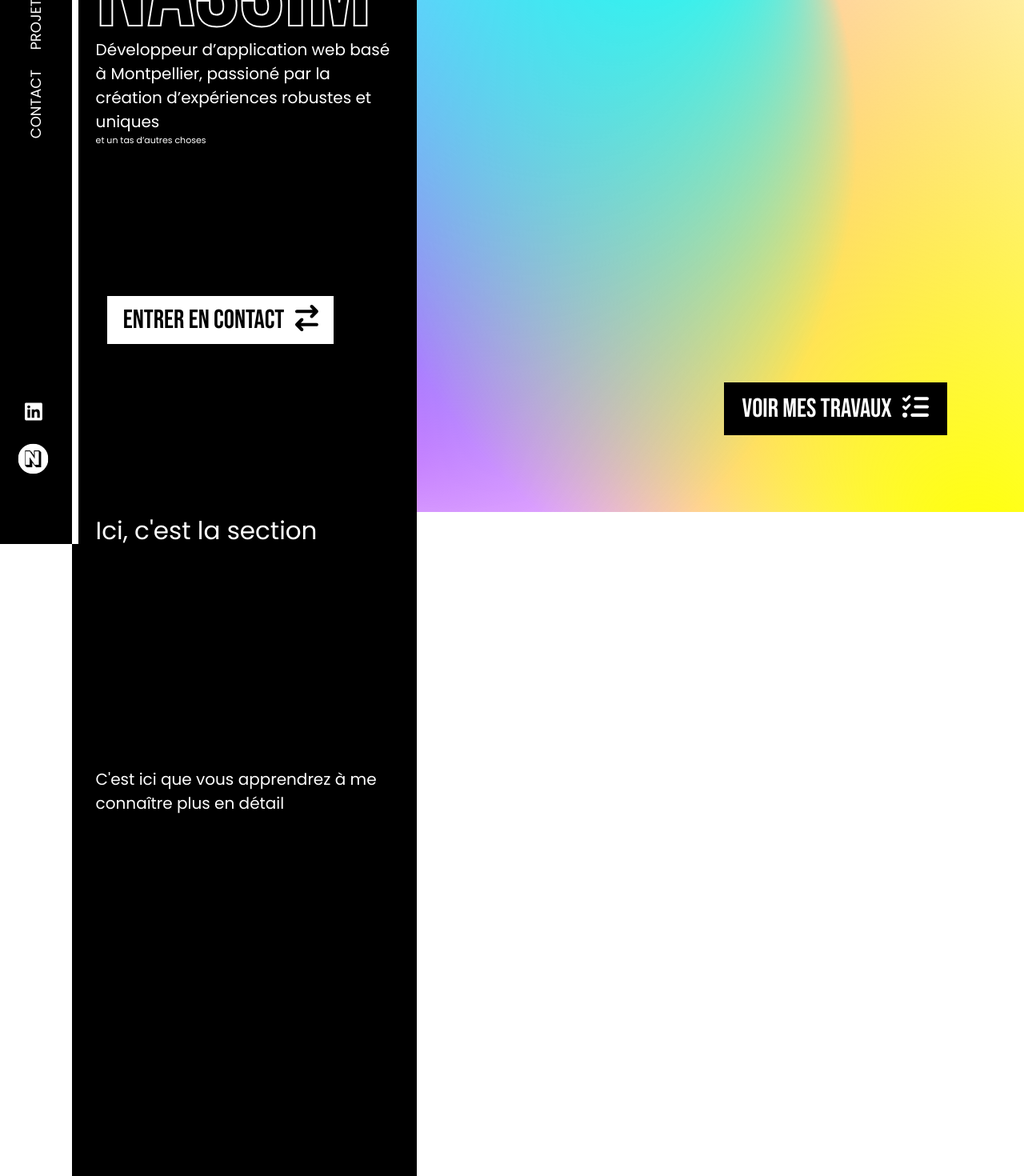
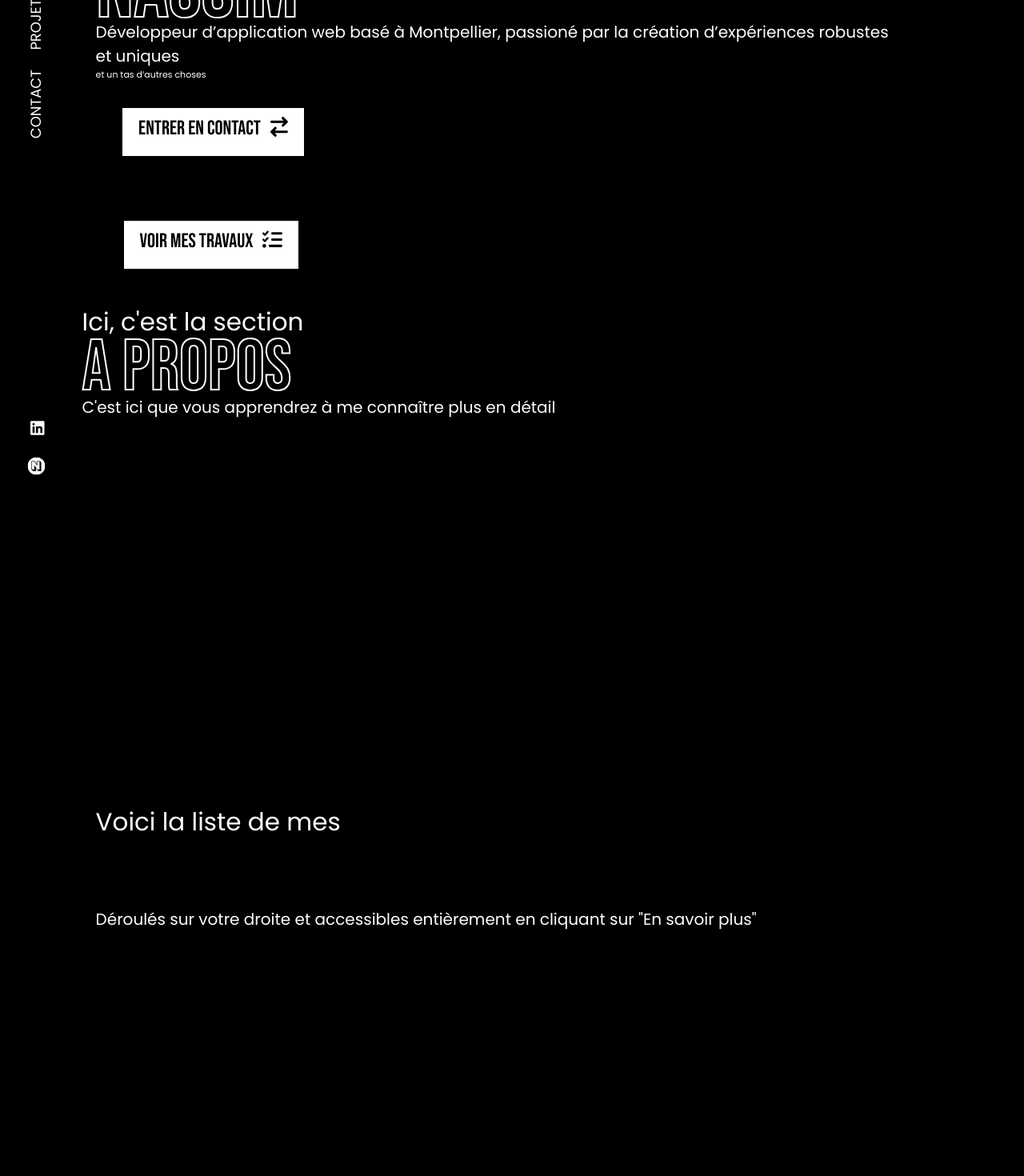
Before and after one commit to FHJ1969/portfolio-react, a React (Vite) app: page / in a window 1280 px wide. Shown: the part 160-1630 px from the top of the page at 80% size. Built offline with nearby package versions, Linux system fonts and the light colour scheme.

Commit message:
responsive mobile fini, responsive tablette dégueulasse

```diff
--- a/src/components/About/about.scss
+++ b/src/components/About/about.scss
@@ -8,7 +8,7 @@
   padding: 10px 20px;
   transition: 250ms ease-in-out;
   flex-wrap: nowrap;
-  @media (max-width: 600px) {
+  @media (max-width: 1350px) {
     font-size: 25px;
   }
 }
@@ -27,7 +27,7 @@
     transform: scale(0.97) !important;
     opacity: 0.8 !important;
   }
-  @media (max-width: 600px) {
+  @media (max-width: 1350px) {
     border: 3px solid white;
   }
 }
@@ -41,19 +41,20 @@ p{
   width: 100%;
   background-color: transparent;
   height: 100vh;
-  @media (max-width: 600px) {
+  @media (max-width: 1350px) {
     flex-direction: column;
-    height: 160vh;
+    height: auto;
     background-color: black;
     width: 81%;
   }
   .aboutContainer__CTA{
     margin-left: 7%;
-    padding:  0 30px 270px 30px;
+    padding:  270px 30px 270px 30px;
     width: 29%;
     background-color: black;
-    @media (max-width: 600px){
+    @media (max-width: 1350px){
       width: 100%;
+      padding:  0 30px 270px 30px;
     }
     .aboutContainer__CTA--title1{
       display: inline-block;
@@ -62,11 +63,11 @@ p{
       font-family: "Bebas Neue", sans-serif;
       -webkit-text-stroke: 2px white;
       color: black;
-      @media (max-width:1600px){
+      @media (max-width:1650px){
         font-size: 130px;
         margin: 10px 0 -20px;
       }
-      @media (max-width: 600px) {
+      @media (max-width: 1350px) {
         font-size: 90px;
       }
     }
@@ -89,6 +90,9 @@ p{
         color: white;
         background-color: black;
         border: 3px solid white;
+      }
+      @media (max-width: 1350px) {
+        display: none;
       }
     }
   }
@@ -121,9 +125,10 @@ p{
     width: 50%;
     height: 400px;
     font-family: "Poppins", sans-serif;
-    @media (max-width: 600px) {
+    @media (max-width: 1350px) {
       width: 100%;
-      margin: -150px 0 0 15%;
+      margin: -180px 0 -180px 15%;
+      height: 300px;
     }
 
     &--big {
@@ -159,7 +164,7 @@ p{
     &--card-text {
       margin: 0;
       color: white;
-      @media (max-width: 600px) {
+      @media (max-width: 1350px) {
         text-align: left;
         margin: -6px;
       }
@@ -167,7 +172,7 @@ p{
 
     &--card-icon {
       color: white;
-      @media (max-width: 600px) {
+      @media (max-width: 1350px) {
         display: none;
       }
     }
--- a/src/components/About/modal.scss
+++ b/src/components/About/modal.scss
@@ -18,7 +18,7 @@
   max-width: 80%;
   position: relative;
   box-shadow: 0 5px 15px rgba(0, 0, 0, 0.3);
-  @media (max-width: 600px) {
+  @media (max-width: 1350px) {
     max-width: 40%;
   }
 }
--- a/src/components/Background/background.scss
+++ b/src/components/Background/background.scss
@@ -7,7 +7,7 @@
   height: 100vh;
   z-index: -1;
   overflow: hidden;
-  @media (max-width: 600px) {
+  @media (max-width: 1350px) {
    display: none;
   }
 }
--- a/src/components/Contact/contact.jsx
+++ b/src/components/Contact/contact.jsx
@@ -5,10 +5,10 @@ function Contact() {
         <>
             <div id="contact" className="contactContainer">
                 <div className="contactContainer__CTA">
-                    <p className="contactContainer__CTA--title2">Et enfin pour me</p>
-                    <p className="contactContainer__CTA--title1" data-aos="zoom-in">CONTACTER</p>
+                    <p className="contactContainer__CTA--title2">Et enfin, ma section</p>
+                    <p className="contactContainer__CTA--title1" data-aos="zoom-in">CONTACT</p>
                     <p className="contactContainer__CTA--title3">
-                        Vous pouvez le faire en complétant et en m'envoyant le formulaire fourni sur votre droite :)
+                        Vous pouvez ici me contacter en complétant et en m'envoyant le formulaire fourni sur votre droite :)
                     </p>
                 </div>
 
--- a/src/components/Contact/contact.scss
+++ b/src/components/Contact/contact.scss
@@ -20,12 +20,12 @@ p {
   background-color: transparent;
   height: 100vh;
 
-  @media (max-width:1600px) {
+  @media (max-width:1650px) {
     height: 130vh;
   }
-  @media (max-width: 600px) {
+  @media (max-width: 1350px) {
     flex-direction: column;
-    height: 90vh;
+    height: auto;
   }
 
   .contactContainer__CTA {
@@ -33,8 +33,9 @@ p {
     padding: 270px 30px;
     width: 29%;
     background-color: black;
-    @media (max-width: 600px) {
+    @media (max-width: 1350px) {
       width: 80%;
+      padding: 270px 30px 0 30px;
     }
 
     .contactContainer__CTA--title1 {
@@ -44,8 +45,8 @@ p {
       font-family: "Bebas Neue", sans-serif;
       -webkit-text-stroke: 2px white;
       color: black;
-      @media (max-width: 1600px) {
-        font-size: 100px;
+      @media (max-width: 1650px) {
+        font-size: 90px;
       }
     }
 
@@ -73,7 +74,7 @@ p {
     margin: 150px auto;
     width: 400px;
     height: fit-content;
-    @media (max-width: 600px) {
+    @media (max-width: 1350px) {
       width: 60%;
       padding: -120px 0 0 40px;
     }
@@ -81,6 +82,9 @@ p {
     &--title {
       font-family: "Bebas Neue", sans-serif;
       font-size: 39px;
+      @media (max-width: 1350px) {
+        font-size: 31px;
+      }
     }
 
     &--underTitle {
--- a/src/components/Landing/landing.scss
+++ b/src/components/Landing/landing.scss
@@ -9,7 +9,7 @@
   padding: 10px 20px;
   transition: background-color 250ms ease-in-out;
   flex-wrap: nowrap;
-  @media (max-width: 600px) {
+  @media (max-width: 1350px) {
     font-size: 25px;
   }
 }
@@ -23,19 +23,20 @@ p{
   width: 100%;
   background-color: transparent;
   height: 100vh;
-  @media (max-width: 600px) {
+  @media (max-width: 1350px) {
     flex-direction: column;
-    height: 95vh;
+    height: auto;
+    margin-bottom: 40px;
   }
   .landingContainer__CTA{
     margin-left: 7%;
     padding: 250px 30px;
     width: 29%;
     background-color: black;
-    @media (max-width: 1600px) {
+    @media (max-width: 1650px) {
       padding: 30px;
     }
-    @media (max-width: 600px){
+    @media (max-width: 1350px){
       padding: 55px 30px;
       width: 79.5%;
     }
@@ -46,11 +47,11 @@ p{
       font-family: "Bebas Neue", sans-serif;
       -webkit-text-stroke: 2px white;
       color: black;
-      @media (max-width:1600px){
+      @media (max-width:1650px){
         font-size: 150px;
         margin: 10px 0 -30px;
       }
-      @media (max-width: 600px) {
+      @media (max-width: 1350px) {
         font-size: 110px;
       }
     }
@@ -63,7 +64,7 @@ p{
       font-family: "Poppins", sans-serif;
       display: inline-block;
       font-size: 20px;
-      @media (max-width: 600px) {
+      @media (max-width: 1350px) {
         margin-right: 20px;
       }
     }
@@ -77,8 +78,8 @@ p{
       color: black;
       border: 3px solid black;
       background-color: white;
-      @media (max-width:600px){
-        margin-top: 80px;
+      @media (max-width: 1350px){
+        margin: 30px 0 20px 3%;
       }
       &:hover{
         color: white;
@@ -94,11 +95,12 @@ p{
     align-items: flex-end;
     flex-grow: 1;
     margin: 0;
-    @media (max-width: 600px) {
-      justify-content: center;
-      align-items: center;
+    @media (max-width: 1350px) {
+      padding-left: 40px;
+      justify-content: left;
+      align-items: flex-start;
       background-color: black;
-      flex-grow: -1;
+      flex-grow: 0;
     }
     .landingContainer__works--link{
       @include linkButton();
@@ -111,8 +113,8 @@ p{
         background-color: transparent;
         border: 3px solid black;
       }
-      @media (max-width:600px) {
-        margin: 0 0 180px 0;
+      @media (max-width: 1350px) {
+        margin: 0 0 0 9%;
         background-color: white;
         color: black;
         &:hover{
--- a/src/components/Navbar/navbar.scss
+++ b/src/components/Navbar/navbar.scss
@@ -11,7 +11,7 @@
   position: fixed;
   top: 0;
   left: 0;
-  @media (max-width: 600px) {
+  @media (max-width: 1350px) {
     border-right: none;
   }
 
@@ -58,7 +58,7 @@
       transform: scale(1.3);
       opacity: 0.8;
     }
-    @media (max-width:600px) {
+    @media (max-width: 1350px) {
       font-size: 20px;
       margin-left: 8px;
     }
@@ -75,7 +75,7 @@
   .logo_nassim{
     width: 43px;
     margin-left: -6px;
-    @media (max-width: 600px) {
+    @media (max-width: 1350px) {
       width: 25px;
     }
   }
--- a/src/components/Projects/projects.scss
+++ b/src/components/Projects/projects.scss
@@ -9,7 +9,7 @@
   padding: 10px 20px;
   transition: 250ms ease-in-out;
   flex-wrap: nowrap;
-  @media (max-width: 600px) {
+  @media (max-width: 1350px) {
     font-size: 25px;
   }
 }
@@ -24,10 +24,9 @@ p{
   background-color: transparent;
   height: 100vh;
   @media (max-width: 1800px) {
-    height: 280vh;
+    height: auto;
   }
-  @media (max-width: 600px) {
-    height: 250vh;
+  @media (max-width: 1350px) {
     flex-direction: column;
   }
   .projectContainer__CTA{
@@ -35,7 +34,7 @@ p{
     padding: 270px 30px;
     width: 29%;
     background-color: black;
-    @media (max-width: 600px){
+    @media (max-width: 1350px){
       width: 80%;
       padding : -100px 30px 270px 30px;
     }
@@ -46,10 +45,10 @@ p{
       font-family: "Bebas Neue", sans-serif;
       -webkit-text-stroke: 2px white;
       color: black;
-      @media (max-width: 1600px) {
+      @media (max-width: 1650px) {
         font-size: 120px
       }
-      @media (max-width: 600px) {
+      @media (max-width: 1350px) {
         font-size: 90px;
         margin: 20px 0 -15px;
       }
@@ -73,6 +72,9 @@ p{
         color: white;
         background-color: black;
         border: 3px solid white;
+      }
+      @media (max-width: 1350px) {
+        margin: 50px 0 20px 3%;
       }
     }
   }
@@ -105,9 +107,9 @@ p{
   width: 45%;
   padding: 20px;
   margin: 110px 5% 0;
-  @media (max-width: 600px) {
+  @media (max-width: 1350px) {
     width: 80%;
-    margin: -260px 5% 0;
+    margin: -260px 5% -200px;
   }
 }
 
@@ -123,7 +125,7 @@ p{
   color: white;
   cursor: pointer;
   transition: transform 0.2s;
-  @media (max-width: 600px) {
+  @media (max-width: 1350px) {
     width: 100%;
     border: 3px solid white;
     padding-bottom: 10px;
--- a/src/components/ProjetcsPage/Modal.scss
+++ b/src/components/ProjetcsPage/Modal.scss
@@ -16,7 +16,7 @@
   padding: 50px;
   border-radius: 8px;
   width: 30%;
-  max-width: 600px;
+  max-width: 1350px;
   box-shadow: 0 2px 10px rgba(0, 0, 0, 0.1);
   font-family: "Poppins", sans-serif;
   position: relative;
--- a/src/index.scss
+++ b/src/index.scss
@@ -4,7 +4,7 @@
   scroll-behavior: smooth;
 }
 body {
-  @media (max-width: 600px) {
+  @media (max-width: 1350px) {
     background-color: black;
   }
 }
```
